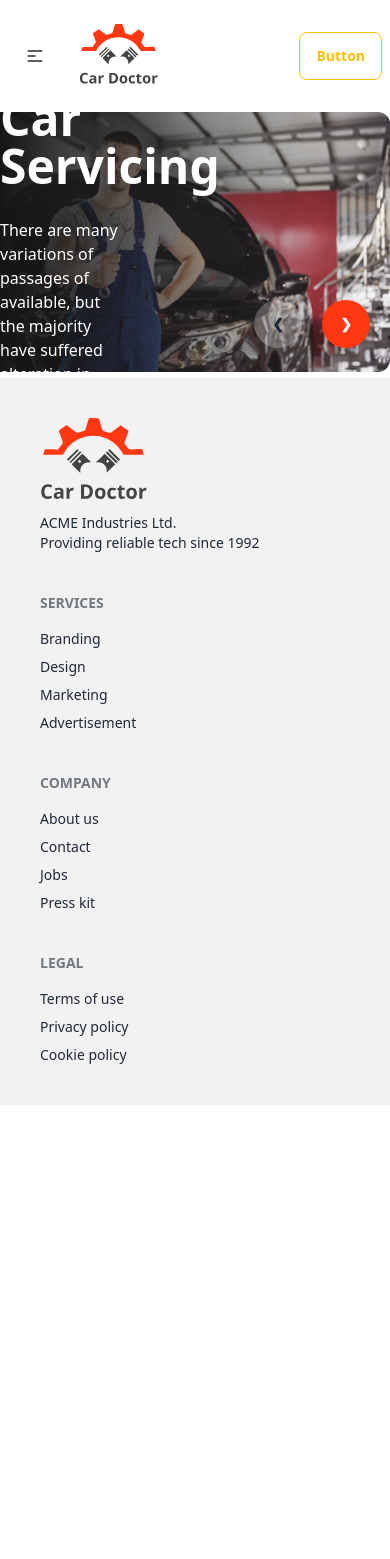
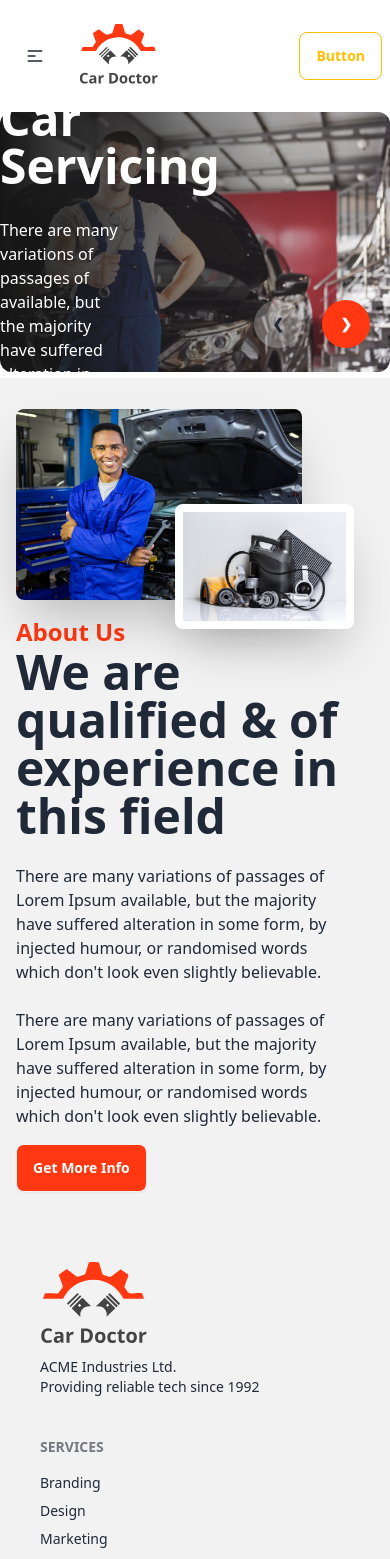
Before and after one commit to Arif-Islam21/car-doctor, a React (Vite) app: page / in a window 390 px wide. Shown: the top 1559 px of the page. Before the commit the page ends 1105 px from the top, so only its background shows below. Built offline with nearby package versions, Linux system fonts and the light colour scheme.

Commit message:
about us section added

```diff
--- /dev/null
+++ b/src/Pages/About/About.jsx
@@ -0,0 +1,41 @@
+import person from "../../assets/images/about_us/person.jpg";
+import parts from "../../assets/images/about_us/parts.jpg";
+
+const About = () => {
+  return (
+    <div className="hero bg-base-200 min-h-screen">
+      <div className="hero-content  flex-col lg:flex-row">
+        <div className="lg:w-1/2 relative">
+          <img src={person} className="w-4/5 rounded-lg shadow-2xl" />
+          <img
+            src={parts}
+            className="w-1/2 absolute right-5 top-1/2 border-8 border-white rounded-lg shadow-2xl"
+          />
+        </div>
+        <div className="lg:w-1/2">
+          <h3 className="text-2xl text-themeColor font-bold">About Us</h3>
+          <h1 className="text-5xl font-bold">
+            We are qualified & of experience in this field
+          </h1>
+          <p className="py-6 pr-8">
+            There are many variations of passages of Lorem Ipsum available, but
+            the majority have suffered alteration in some form, by injected
+            humour, or randomised words which don't look even slightly
+            believable.
+          </p>
+          <p className="pb-4 pr-8">
+            There are many variations of passages of Lorem Ipsum available, but
+            the majority have suffered alteration in some form, by injected
+            humour, or randomised words which don't look even slightly
+            believable.
+          </p>
+          <button className="btn bg-themeColor text-white hover:text-themeColor font-bold">
+            Get More Info
+          </button>
+        </div>
+      </div>
+    </div>
+  );
+};
+
+export default About;
--- a/src/Pages/Banner/Banner.jsx
+++ b/src/Pages/Banner/Banner.jsx
@@ -10,7 +10,7 @@ const Banner = () => {
     <div className="carousel w-full">
       <div id="slide1" className="carousel-item relative max-h-[70vh] w-full">
         <img src={image1} className="w-full rounded-xl" />
-        <div className="absolute items-center h-full left-0 bg-gradient-to-r from-[#151515] to-[#15151500] right-5 bottom-0 flex transform gap-5">
+        <div className="absolute items-center h-full left-0 bg-gradient-to-r from-[#151515] to-[#15151500] right-5 bottom-0 flex transform gap-5 rounded-xl">
           <div className="text-white space-y-7 w-1/3 lg:ml-12">
             <h2 className="text-5xl font-bold">
               Affordable Price For Car Servicing
@@ -46,7 +46,7 @@ const Banner = () => {
       </div>
       <div id="slide2" className="carousel-item relative max-h-[70vh] w-full">
         <img src={image2} className="w-full rounded-xl" />
-        <div className="absolute items-center h-full left-0 bg-gradient-to-r from-[#151515] to-[#15151500] right-5 bottom-0 flex transform gap-5">
+        <div className="absolute rounded-xl items-center h-full left-0 bg-gradient-to-r from-[#151515] to-[#15151500] right-5 bottom-0 flex transform gap-5">
           <div className="text-white space-y-7 w-1/3 lg:ml-12">
             <h2 className="text-5xl font-bold">
               Affordable Price For Car Servicing
@@ -82,7 +82,7 @@ const Banner = () => {
       </div>
       <div id="slide3" className="carousel-item relative max-h-[70vh] w-full">
         <img src={image3} className="w-full rounded-xl" />
-        <div className="absolute items-center h-full left-0 bg-gradient-to-r from-[#151515] to-[#15151500] right-5 bottom-0 flex transform gap-5">
+        <div className="absolute items-center h-full left-0 bg-gradient-to-r from-[#151515] to-[#15151500] right-5 bottom-0 flex transform gap-5 rounded-xl">
           <div className="text-white space-y-7 w-1/3 lg:ml-12">
             <h2 className="text-5xl font-bold">
               Affordable Price For Car Servicing
@@ -118,7 +118,7 @@ const Banner = () => {
       </div>
       <div id="slide4" className="carousel-item relative max-h-[70vh] w-full">
         <img src={image4} className="w-full rounded-xl" />
-        <div className="absolute items-center h-full left-0 bg-gradient-to-r from-[#151515] to-[#15151500] right-5 bottom-0 flex transform gap-5">
+        <div className="absolute items-center h-full left-0 bg-gradient-to-r from-[#151515] to-[#15151500] right-5 bottom-0 flex transform gap-5 rounded-xl">
           <div className="text-white space-y-7 w-1/3 lg:ml-12">
             <h2 className="text-5xl font-bold">
               Affordable Price For Car Servicing
@@ -154,7 +154,7 @@ const Banner = () => {
       </div>
       <div id="slide5" className="carousel-item relative max-h-[70vh] w-full">
         <img src={image5} className="w-full rounded-xl" />
-        <div className="absolute items-center h-full left-0 bg-gradient-to-r from-[#151515] to-[#15151500] right-5 bottom-0 flex transform gap-5">
+        <div className="absolute items-center h-full left-0 bg-gradient-to-r from-[#151515] to-[#15151500] right-5 bottom-0 flex transform gap-5 rounded-xl">
           <div className="text-white space-y-7 w-1/3 lg:ml-12">
             <h2 className="text-5xl font-bold">
               Affordable Price For Car Servicing
@@ -190,7 +190,7 @@ const Banner = () => {
       </div>
       <div id="slide6" className="carousel-item relative max-h-[70vh] w-full">
         <img src={image6} className="w-full rounded-xl" />
-        <div className="absolute items-center h-full left-0 bg-gradient-to-r from-[#151515] to-[#15151500] right-5 bottom-0 flex transform gap-5">
+        <div className="absolute items-center h-full left-0 bg-gradient-to-r from-[#151515] to-[#15151500] right-5 bottom-0 flex transform gap-5 rounded-xl">
           <div className="text-white space-y-7 w-1/3 lg:ml-12">
             <h2 className="text-5xl font-bold">
               Affordable Price For Car Servicing
--- a/src/Pages/Home/Home.jsx
+++ b/src/Pages/Home/Home.jsx
@@ -1,9 +1,11 @@
+import About from "../About/About";
 import Banner from "../Banner/Banner";
 
 const Home = () => {
   return (
     <div>
       <Banner></Banner>
+      <About></About>
     </div>
   );
 };
```
